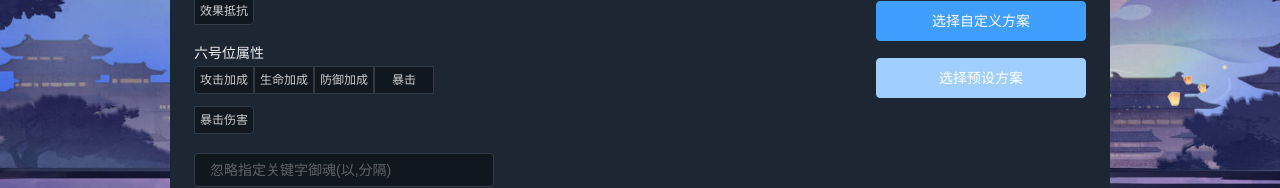
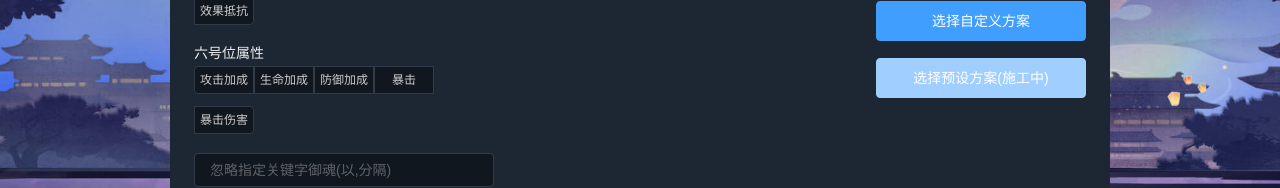
Before and after one commit to yinxin630/yys-yuhun-calculator-ui, a Vue app: page / in a window 1280 px wide. Shown: the part 467-655 px from the top of the page. Built offline with nearby package versions, Linux system fonts and the light colour scheme; no server answers.

Commit message:
fix: Select target attribute bug

```diff
--- a/src/components/Calculator.vue
+++ b/src/components/Calculator.vue
@@ -291,11 +291,11 @@ export default class Calculator extends Vue {
     }
 
     /**
-     * 添加下限属性
+     * 添加目标属性规则
      */
     public addTargetAttribute(): void {
         const newItem = `${this.targetAttribute} ${this.lowerValue || 0} - ${this.upperValue || 0}`;
-        const index = this.targetAttributeList.findIndex((attr) => attr.startsWith(this.targetAttribute));
+        const index = this.targetAttributeList.findIndex((attr) => attr.split(' ')[0] === this.targetAttribute);
         if (index === -1) {
             this.targetAttributeList.push(newItem);
         } else {
@@ -303,7 +303,7 @@ export default class Calculator extends Vue {
         }
     }
     /**
-     * 删除下限属性
+     * 删除目标属性规则
      */
     public removeTargetAttribute(item: string): void {
         const index = this.targetAttributeList.findIndex((attr) => attr === item);
--- a/src/components/CustomScheme.vue
+++ b/src/components/CustomScheme.vue
@@ -7,7 +7,7 @@
             <Button type="primary" @click="selectScheme">选择自定义方案</Button>
         </FormItem>
         <FormItem>
-            <Button type="primary" disabled>选择预设方案</Button>
+            <Button type="primary" disabled>选择预设方案(施工中)</Button>
         </FormItem>
 
         <Dialog :visible="selectSchemeDialog"></Dialog>
```
